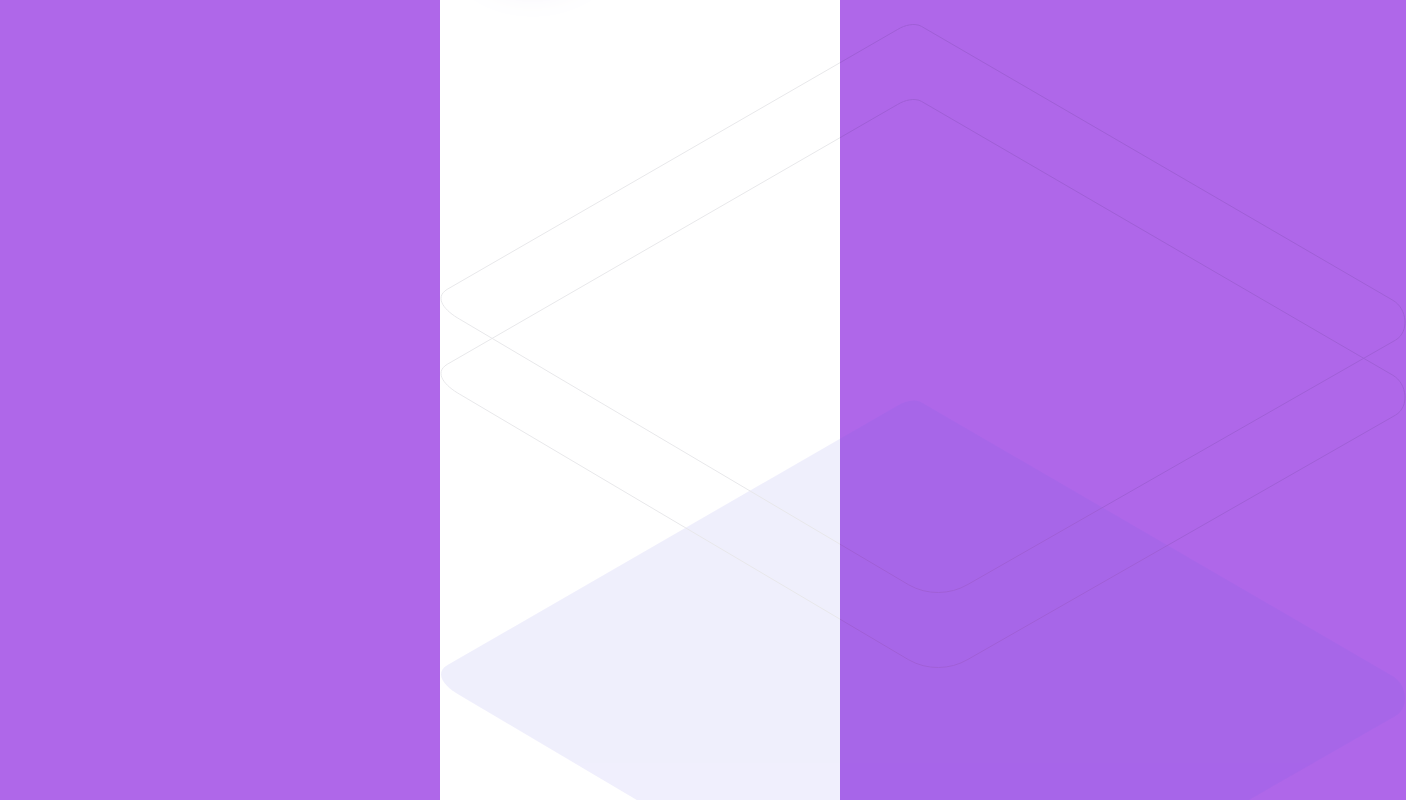
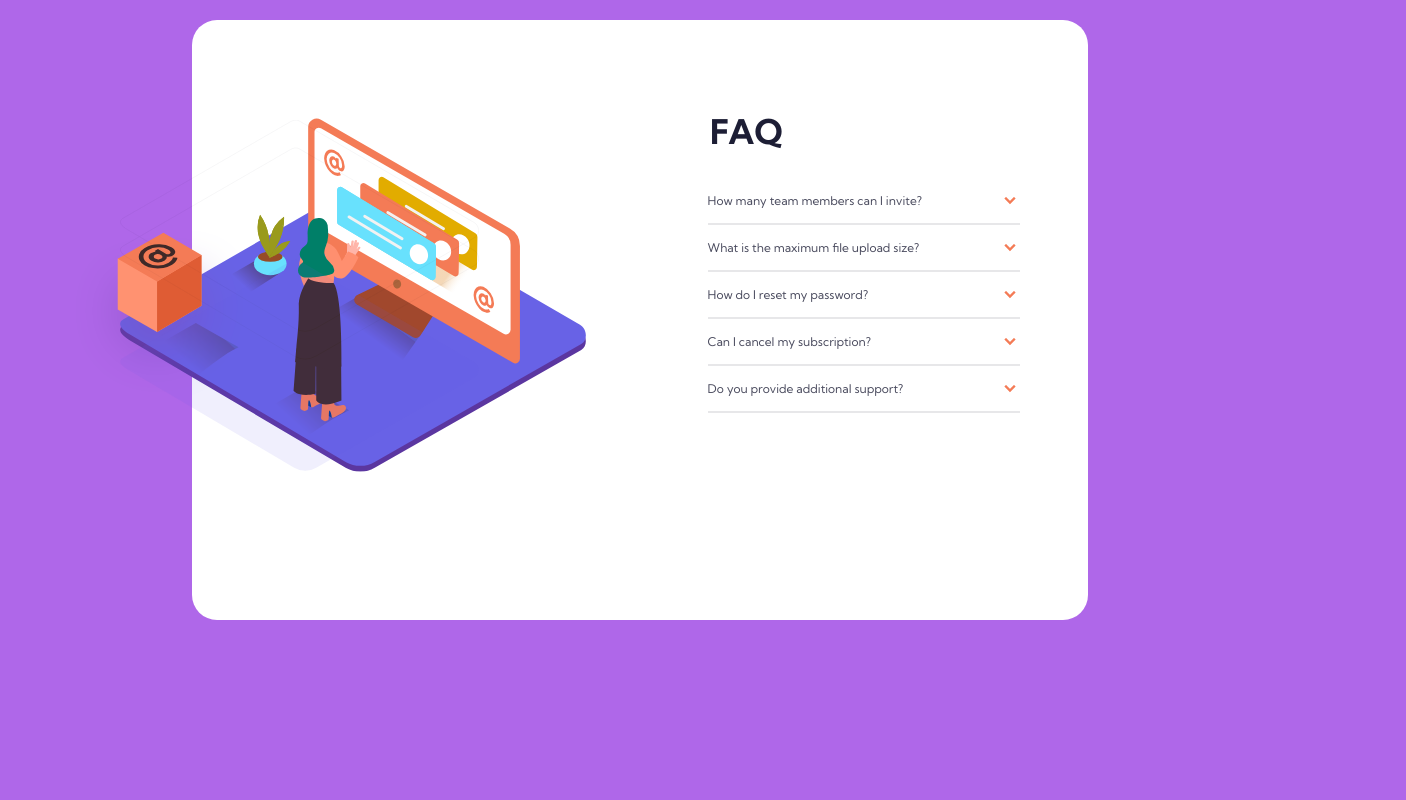
Before and after one commit to frshaad/Front-end-mentor-challenges, a plain HTML site: page fem-08-FAQ-accordion-card/index.html in a window 1280 px wide. Shown: the top 800 px of the page, 1406 px wide, since content can reach past the window. Drawn offline with Linux system fonts and the light colour scheme.

Commit message:
Project 8 Done

```diff
--- /dev/null
+++ b/fem-08-FAQ-accordion-card/dist/script.js
@@ -0,0 +1,16 @@
+const boxes = document.querySelectorAll('.box');
+
+boxes.forEach(box => {
+	box.addEventListener('click', () => {
+		if (box.classList.contains('active')) {
+			box.classList.remove('active');
+		} else {
+			boxes.forEach(box => {
+				if (box.classList.contains('active')) {
+					box.classList.remove('active');
+				}
+			});
+			box.classList.add('active');
+		}
+	});
+});
--- a/fem-08-FAQ-accordion-card/index.html
+++ b/fem-08-FAQ-accordion-card/index.html
@@ -12,6 +12,7 @@
 			rel="stylesheet"
 		/>
 		<link rel="stylesheet" href="./dist/style.css" />
+		<script defer src="./dist/script.js"></script>
 	</head>
 	<body>
 		<div class="container">
@@ -35,7 +36,7 @@
 					<img src="./images/bg-pattern-desktop.svg" alt="" class="hero__desktop__pattern" />
 				</div>
 			</div>
-
+			<div class="questions">
 				<h1 class="title">FAQ</h1>
 				<div class="box">
 					<p class="box__question">
@@ -47,7 +48,7 @@
 						members for the Premium plan.
 					</p>
 				</div>
-			<div class="box active">
+				<div class="box">
 					<p class="box__question">
 						<span class="box__question__p">What is the maximum file upload size?</span>
 						<img src="./images/icon-arrow-down.svg" alt="" class="box__question__arrow" />
@@ -62,8 +63,8 @@
 						<img src="./images/icon-arrow-down.svg" alt="" class="box__question__arrow" />
 					</p>
 					<p class="box__answer">
-					Click “Forgot password” from the login page or “Change password” from your profile page. A
-					reset link will be emailed to you.
+						Click “Forgot password” from the login page or “Change password” from your profile page.
+						A reset link will be emailed to you.
 					</p>
 				</div>
 				<div class="box">
@@ -86,5 +87,6 @@
 					</p>
 				</div>
 			</div>
+		</div>
 	</body>
 </html>
--- a/fem-08-FAQ-accordion-card/scss/style.scss
+++ b/fem-08-FAQ-accordion-card/scss/style.scss
@@ -1,18 +1,29 @@
 @use 'index' as *;
 
 .container {
-	width: rem(400);
-	max-width: 90%;
 	margin: 0 auto;
-	margin-top: rem(30);
-	margin-bottom: rem(30);
 	padding-bottom: rem(50);
 	border-radius: rem(25);
 	background-color: #fff;
-	position: absolute;
-	top: 50%;
-	left: 50%;
-	transform: translate(-50%, -50%);
+
+	@include breakpoint(desktop) {
+		width: rem(900);
+		max-width: 70%;
+		height: rem(600);
+		min-height: rem(400);
+		max-height: 80vh;
+		display: flex;
+		justify-content: space-between;
+		position: relative;
+		margin-top: rem(20);
+	}
+
+	@include breakpoint-down(mobile) {
+		width: rem(400);
+		max-width: 90%;
+		margin-top: rem(200);
+		margin-bottom: rem(50);
+	}
 
 	.hero {
 		&__mobile {
@@ -21,20 +32,50 @@
 			margin: 0 auto;
 			position: relative;
 			top: rem(-145);
-			&__bg {
-			}
+
 			&__pattern {
 				position: relative;
 				top: rem(-105);
 				left: 0;
 			}
 		}
+
+		@include breakpoint(desktop) {
+			width: 40%;
+			position: relative;
+		}
+
 		&__desktop {
+			width: 100%;
+			height: auto;
+			margin: 0 auto;
+
 			&__bg {
+				width: 130%;
+				height: auto;
+				position: absolute;
+				top: 50%;
+				left: -20%;
+				transform: translateY(-50%);
+				overflow: hidden;
 			}
+
 			&__box {
+				width: 50%;
+				height: auto;
+				position: absolute;
+				top: 54%;
+				left: -34%;
+				transform: translateY(-50%);
 			}
+
 			&__pattern {
+				width: 100%;
+				height: auto;
+				position: absolute;
+				top: 50%;
+				left: -20%;
+				transform: translateY(-50%);
 			}
 		}
 
@@ -51,6 +92,21 @@
 		}
 	}
 
+	.questions {
+		@include breakpoint(desktop) {
+			padding: rem(40);
+			width: 50%;
+
+			.title {
+				text-align: left;
+
+				padding-left: rem(30);
+				margin-top: rem(50);
+				margin-bottom: rem(25);
+			}
+		}
+	}
+
 	.title {
 		text-align: center;
 		font-size: rem(34);
@@ -61,6 +117,7 @@
 		margin: 0 auto;
 		border-bottom: rem(2) solid $devider;
 		padding: rem(15) 0;
+		cursor: pointer;
 
 		&__question {
 			display: flex;
@@ -71,6 +128,10 @@
 
 			&__p {
 				width: 80%;
+
+				&:hover {
+					color: $soft-red;
+				}
 			}
 			&__arrow {
 				width: rem(20);
@@ -96,5 +157,9 @@
 		.box__answer {
 			display: block;
 		}
+
+		.box__question__arrow {
+			transform: scale(-0.6);
+		}
 	}
 }
```
Also changed, not shown: fem-08-FAQ-accordion-card/dist/style.css, 1 other file. Lines whose indentation alone changed are shown as unchanged.
